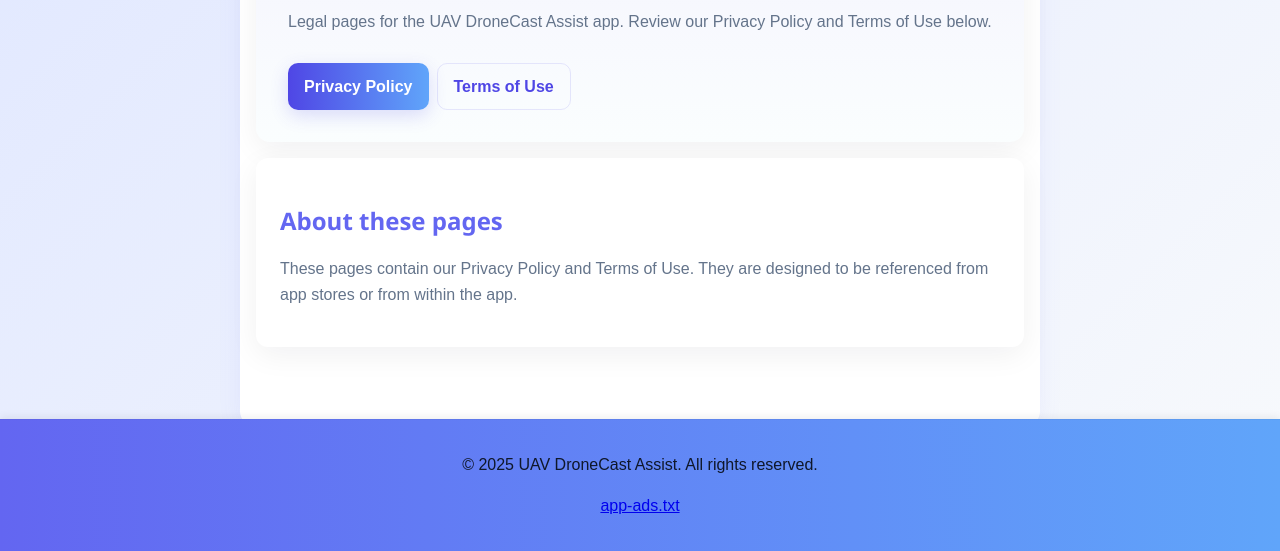
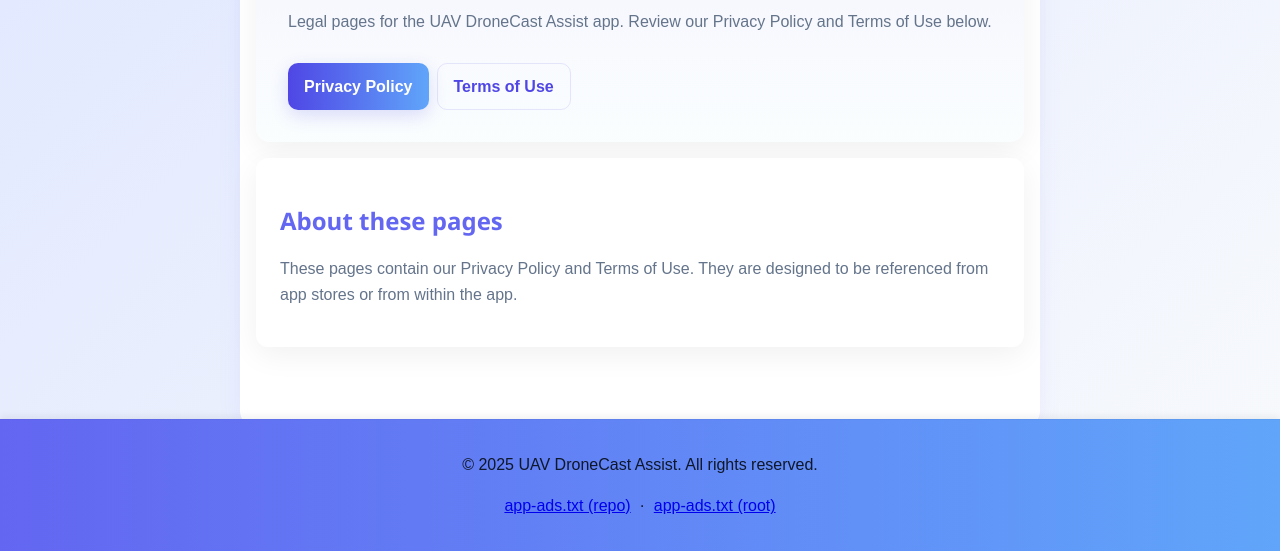
Before and after one commit to emrkavak/app-legal-pages, a plain HTML site: page index.html in a window 1280 px wide. Shown: the part 249-800 px from the top of the page. Drawn offline with Linux system fonts and the light colour scheme.

Commit message:
Add root app-ads.txt link in footer

```diff
--- a/index.html
+++ b/index.html
@@ -38,7 +38,11 @@
     </main>
     <footer>
         <p>&copy; 2025 UAV DroneCast Assist. All rights reserved.</p>
-        <p><a href="app-ads.txt">app-ads.txt</a></p>
+        <p>
+            <a href="app-ads.txt">app-ads.txt (repo)</a>
+            &nbsp;·&nbsp;
+            <a href="https://emrkavak.github.io/app-ads.txt">app-ads.txt (root)</a>
+        </p>
     </footer>
 </body>
     <script>
```
